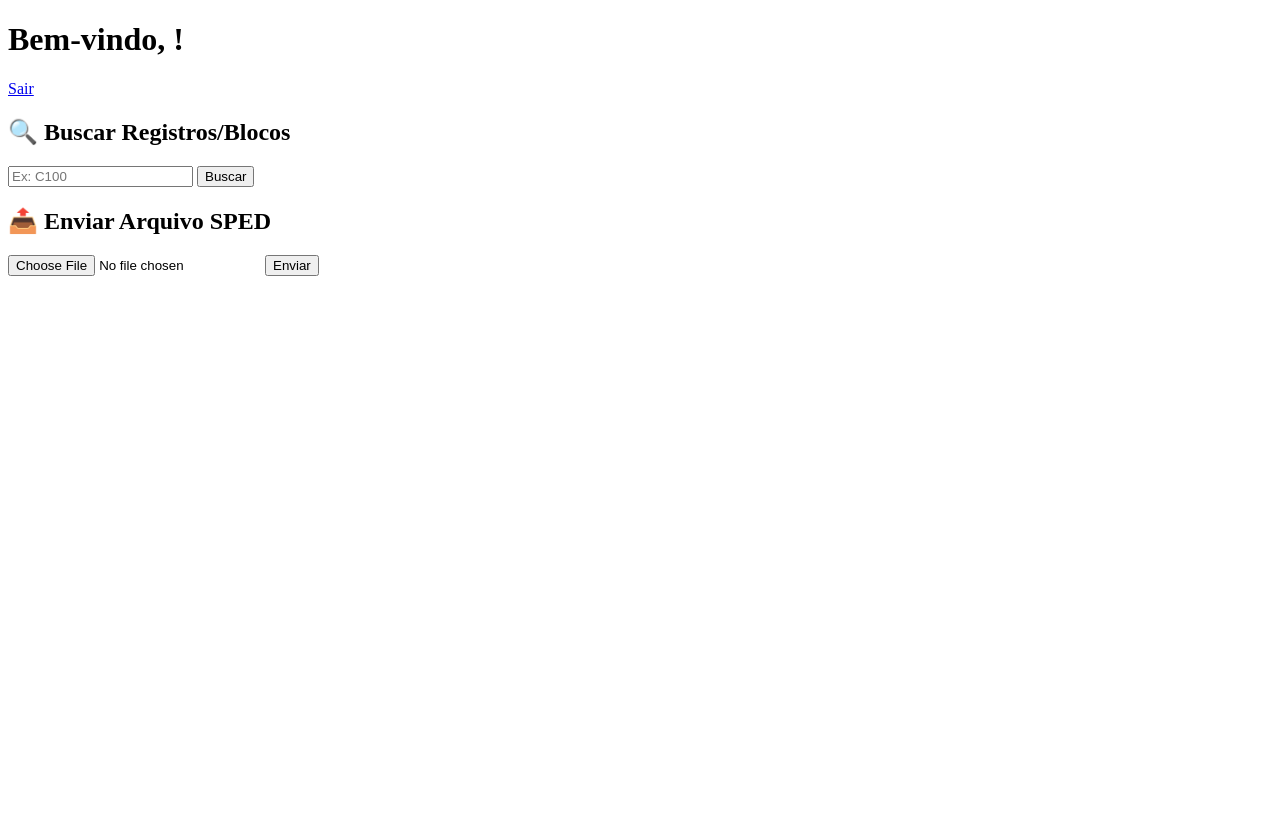
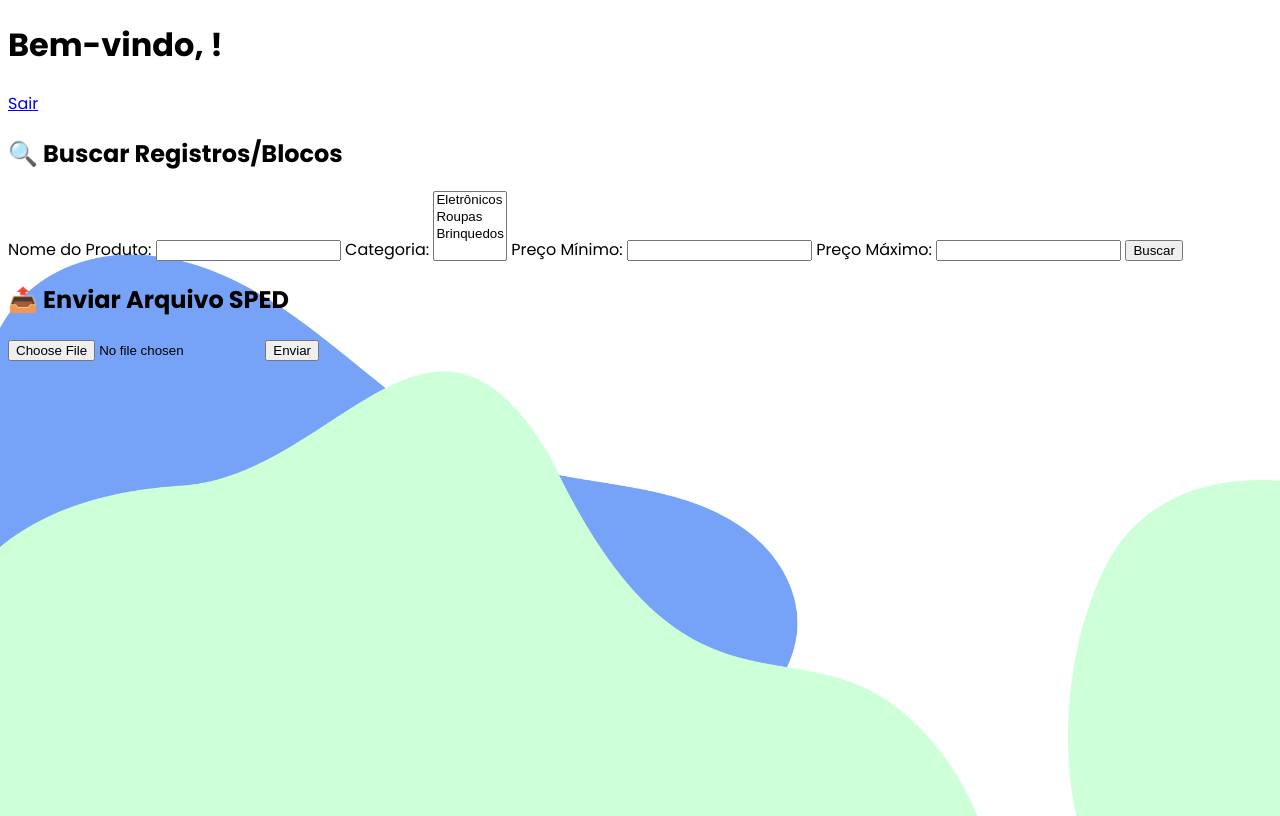
Before and after one commit to baronigabriell/sped-fiscal, a PHP site: page /dashboard.php in a window 1280 px wide. Before the commit the page ends 276 px from the top, so only its background shows below. Run offline with PHP 8.4, Linux system fonts and the light colour scheme; a user stored in the database is signed in; tables that the repository leaves empty or names only in its code hold one stand-in row (values such as "Sample post").

Commit message:
Add files via upload

```diff
--- a/projeto-sped/public/dashboard.php
+++ b/projeto-sped/public/dashboard.php
@@ -1,17 +1,72 @@
 <?php
 session_start();
 
+// Verificando se o usuário está logado
 if (!isset($_SESSION['usuario_id'])) {
     header("Location: login.php");
     exit;
 }
+
+// Conexão com o banco de dados
+require_once __DIR__ . '/../src/utils/Db.php';
+$pdo = Db::getConnection(); // Certifique-se de que a conexão está sendo realizada corretamente
+
+// Definindo os filtros com valores padrão
+$nome = isset($_GET['nome']) ? '%' . $_GET['nome'] . '%' : '%';
+$categoria = isset($_GET['categoria']) ? $_GET['categoria'] : [];
+$preco_min = isset($_GET['preco_min']) ? $_GET['preco_min'] : 0;
+$preco_max = isset($_GET['preco_max']) ? $_GET['preco_max'] : 10000;
+
+// Montar a parte da consulta SQL para categorias
+if (count($categoria) > 0) {
+    // Criar placeholders para cada categoria selecionada
+    $placeholders = implode(',', array_fill(0, count($categoria), '?'));
+    $sql = "SELECT * FROM produtos WHERE
+                nome LIKE ? AND
+                categoria IN ($placeholders) AND
+                preco BETWEEN ? AND ?";
+} else {
+    // Sem filtro de categoria
+    $sql = "SELECT * FROM produtos WHERE
+                nome LIKE ? AND
+                preco BETWEEN ? AND ?";
+}
+
+// Preparando a consulta
+$stmt = $pdo->prepare($sql);
+
+// Bind dos parâmetros conforme a query
+if (count($categoria) > 0) {
+    // Se categorias foram selecionadas, fazemos o bind dos parâmetros
+    $params = array_merge([$nome], $categoria, [$preco_min, $preco_max]);
+} else {
+    // Se nenhuma categoria foi selecionada, fazemos o bind sem o parâmetro de categoria
+    $params = [$nome, $preco_min, $preco_max];
+}
+
+// Executar a consulta com os parâmetros
+$stmt->execute($params);
+
+// Buscar os resultados
+$produtos = $stmt->fetchAll(PDO::FETCH_ASSOC);
+
+// Exibindo os resultados
+foreach ($produtos as $produto) {
+    echo "<div>";
+    echo "<h3>" . htmlspecialchars($produto['nome']) . "</h3>";
+    echo "<p>Categoria: " . htmlspecialchars($produto['categoria']) . "</p>";
+    echo "<p>Preço: R$ " . number_format($produto['preco'], 2, ',', '.') . "</p>";
+    echo "<p>" . htmlspecialchars($produto['descricao']) . "</p>";
+    echo "</div>";
+}
+
 ?>
-
 
 <!DOCTYPE html>
 <html>
 <head>
     <title>Painel do Usuário</title>
+    <link href="https://fonts.googleapis.com/css2?family=Poppins:ital,wght@0,100;0,200;0,300;0,400;0,500;0,600;0,700;0,800;0,900;1,100;1,200;1,300;1,400;1,500;1,600;1,700;1,800;1,900&display=swap" rel="stylesheet">
 </head>
 <body>
     <h1>Bem-vindo, <?= htmlspecialchars($_SESSION['nome']) ?>!</h1>
@@ -19,7 +74,22 @@
 
     <h2>🔍 Buscar Registros/Blocos</h2>
     <form method="GET" action="pesquisa.php">
-        <input type="text" name="bloco" placeholder="Ex: C100" required>
+        <label for="nome">Nome do Produto:</label>
+        <input type="text" name="nome" id="nome">
+
+        <label for="categoria">Categoria:</label>
+        <select name="categoria[]" id="categoria" multiple>
+            <option value="eletronicos">Eletrônicos</option>
+            <option value="roupas">Roupas</option>
+            <option value="brinquedos">Brinquedos</option>
+        </select>
+
+        <label for="preco_min">Preço Mínimo:</label>
+        <input type="number" step="0.01" name="preco_min" id="preco_min">
+
+        <label for="preco_max">Preço Máximo:</label>
+        <input type="number" step="0.01" name="preco_max" id="preco_max">
+
         <button type="submit">Buscar</button>
     </form>
 
@@ -29,4 +99,14 @@
         <button type="submit">Enviar</button>
     </form>
 </body>
+<style>
+    body{
+        background-image: url('../public/Design sem nome.png');
+        background-repeat: no-repeat;
+        background-size: cover;
+        justify-content: center;
+        height: 98.3vh;
+        font-family: poppins, Segoe UI;
+    }
+</style>
 </html>
```
Also changed, not shown: projeto-sped/public/index.php (+4 -5 lines), projeto-sped/public/Design sem nome.png (added).
